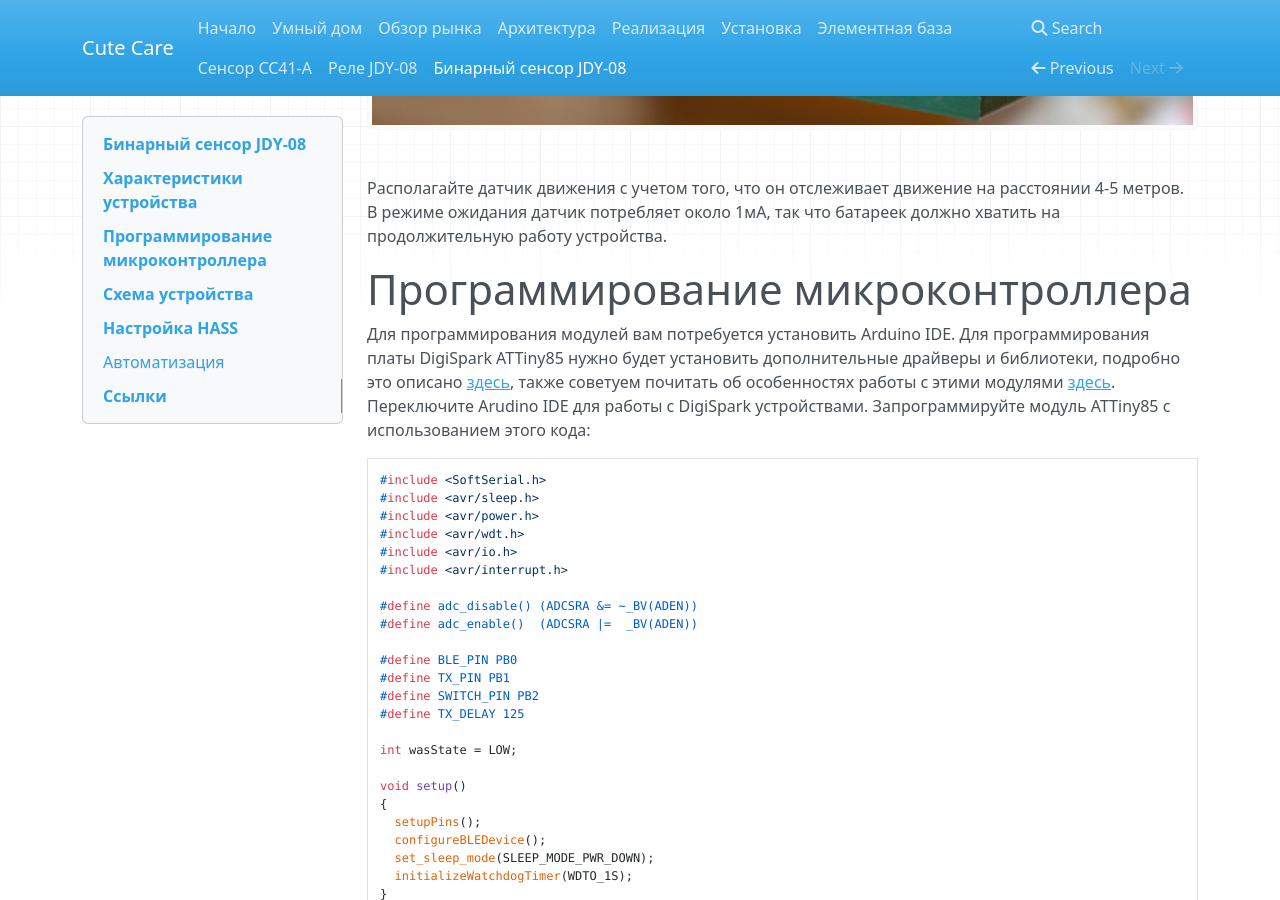
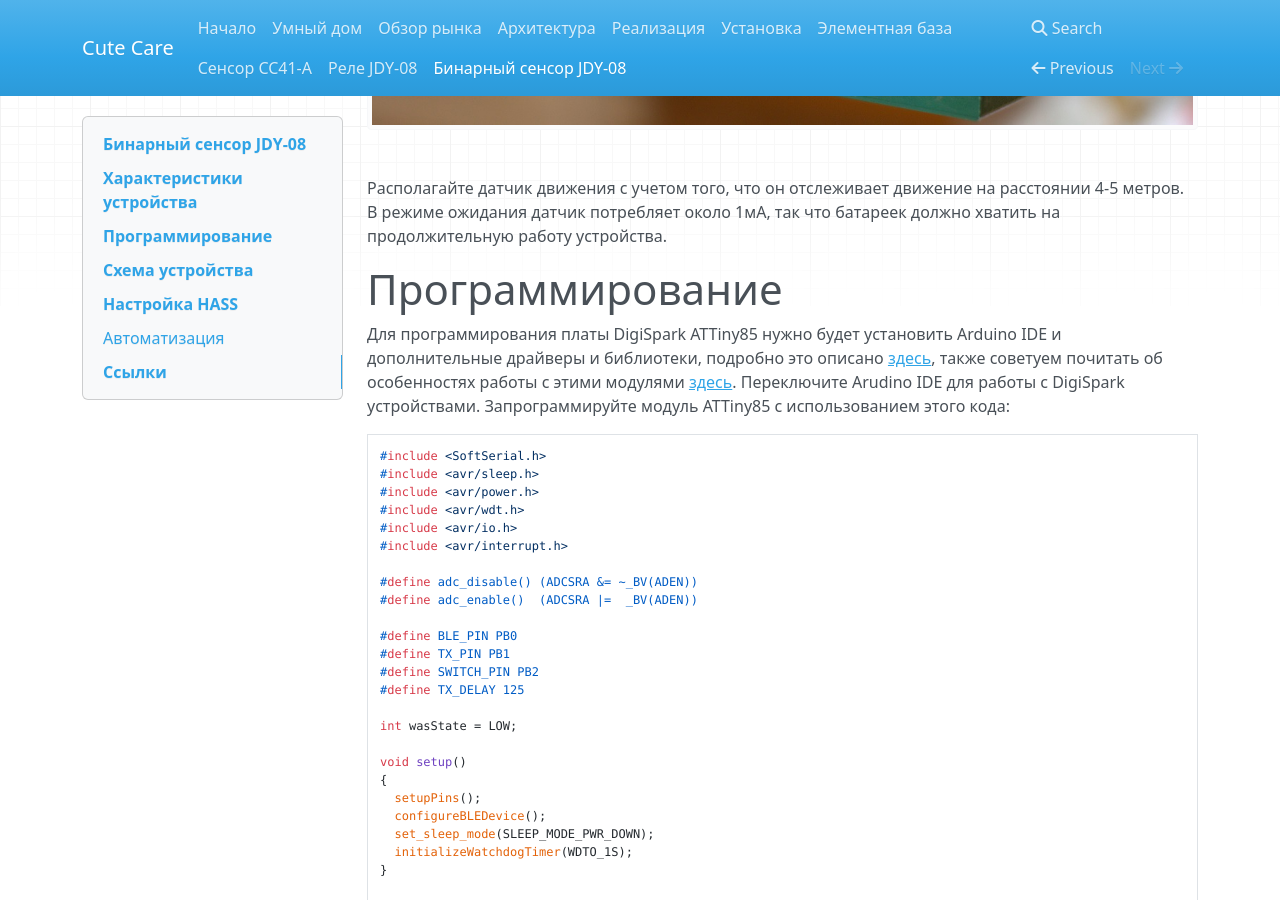
Before and after one commit to cutecare/cutecare-docs, an MkDocs documentation site: the page built from docs/Бинарный сенсор JDY-08.md, in a window 1280 px wide and 900 px high, scrolled down 1161 px. Built offline with MkDocs 1.6.1, drawn with Linux system fonts in a browser that asks for light colours; nearby versions of some CDN libraries; old or Windows-style settings are respelled for this version of MkDocs.

Commit message:
Update Бинарный сенсор JDY-08.md

````diff
--- a/docs/Бинарный сенсор JDY-08.md
+++ b/docs/Бинарный сенсор JDY-08.md
@@ -26,10 +26,9 @@
 Располагайте датчик движения с учетом того, что он отслеживает движение на расстоянии 4-5 метров.
 В режиме ожидания датчик потребляет около 1мА, так что батареек должно хватить на продолжительную работу устройства.
 
-# Программирование микроконтроллера
+# Программирование
 
-Для программирования модулей вам потребуется установить Arduino IDE.
-Для программирования платы DigiSpark ATTiny85 нужно будет установить дополнительные драйверы и библиотеки, подробно это описано [здесь](http://digistump.com/wiki/digispark/tutorials/connecting), также советуем почитать об особенностях работы с этими модулями [здесь](https://medium.com/@evgeny.savitsky/%D0%BE%D1%81%D0%B2%D0%B0%D0%B8%D0%B2%D0%B0%D0%B5%D0%BC-attiny85-%D0%B8-lilypad-digispark-%D0%B2-%D1%87%D0%B0%D1%81%D1%82%D0%BD%D0%BE%D1%81%D1%82%D0%B8-c6e955957d53).
+Для программирования платы DigiSpark ATTiny85 нужно будет установить Arduino IDE и дополнительные драйверы и библиотеки, подробно это описано [здесь](http://digistump.com/wiki/digispark/tutorials/connecting), также советуем почитать об особенностях работы с этими модулями [здесь](https://medium.com/@evgeny.savitsky/%D0%BE%D1%81%D0%B2%D0%B0%D0%B8%D0%B2%D0%B0%D0%B5%D0%BC-attiny85-%D0%B8-lilypad-digispark-%D0%B2-%D1%87%D0%B0%D1%81%D1%82%D0%BD%D0%BE%D1%81%D1%82%D0%B8-c6e955957d53).
 Переключите Arudino IDE для работы с DigiSpark устройствами. Запрограммируйте модуль ATTiny85 с использованием этого кода:
 
 ```
````
